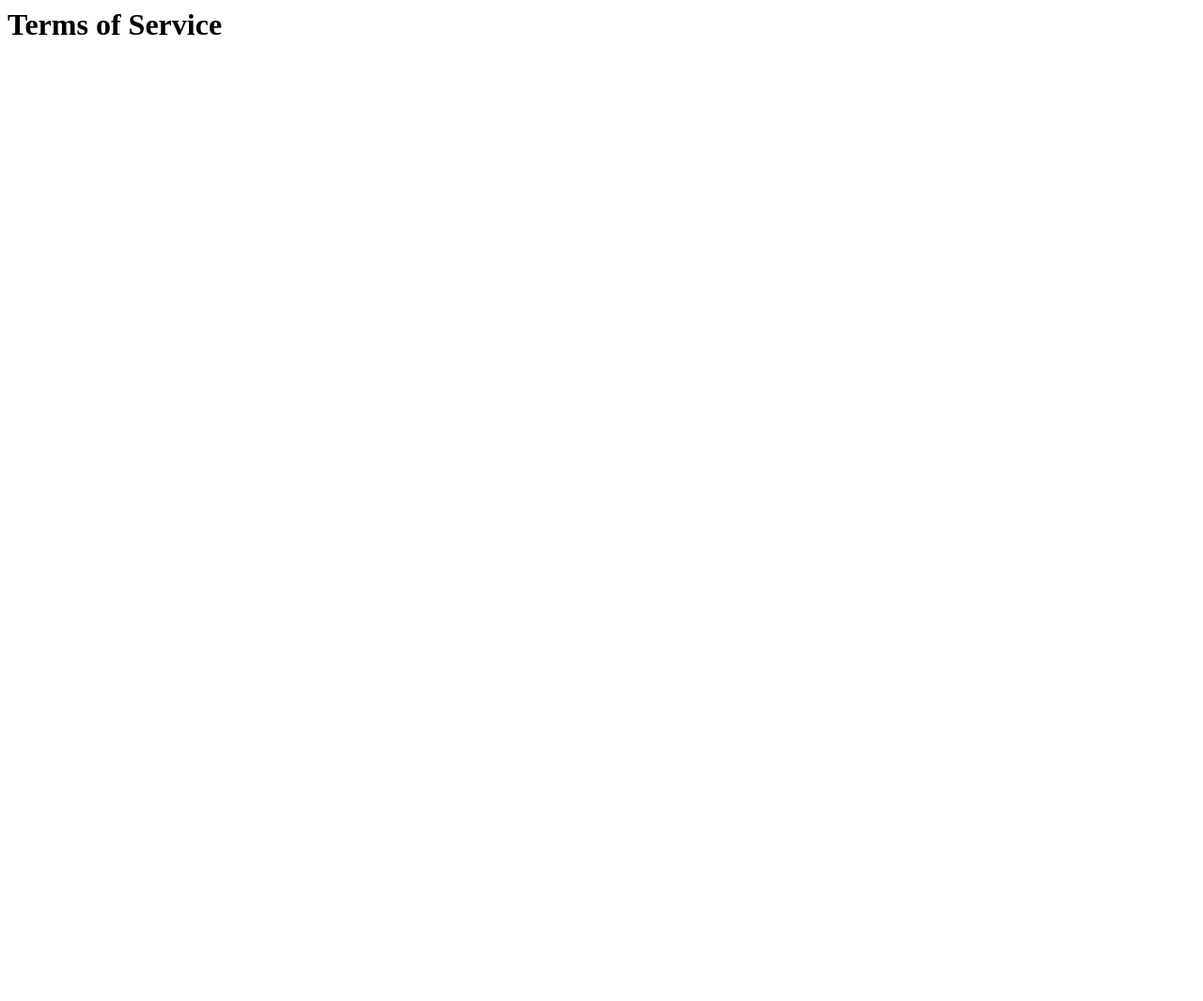
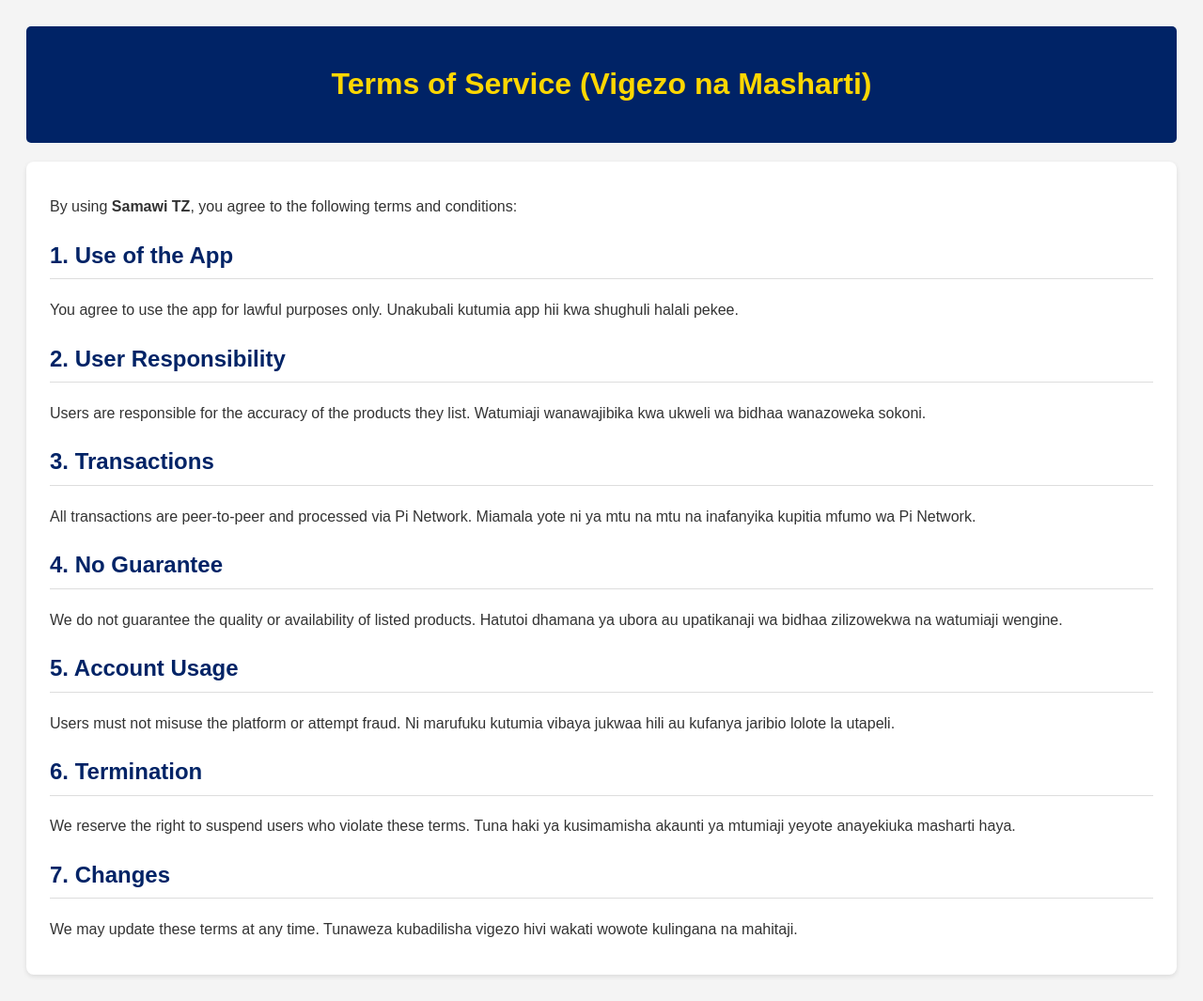
Before and after one commit to kipara2/samawi-TZ, a plain HTML site: page terms.html in a window 1280 px wide. Shown: the whole page at 94% size. Before the commit the page ends 800 px from the top, so only its background shows below. Drawn offline with Linux system fonts and the light colour scheme.

Commit message:
Update terms.html

```diff
--- a/terms.html
+++ b/terms.html
@@ -1 +1,47 @@
-<h1>Terms of Service</h1><p>
+<!DOCTYPE html>
+<html lang="sw">
+<head>
+    <meta charset="UTF-8">
+    <meta name="viewport" content="width=device-width, initial-scale=1.0">
+    <title>Terms of Service - Samawi TZ</title>
+    <style>
+        body { font-family: Arial, sans-serif; line-height: 1.6; padding: 20px; color: #333; background-color: #f4f4f4; }
+        .header { background: #002366; color: gold; padding: 15px; text-align: center; border-radius: 5px; margin-bottom: 20px; }
+        h2 { color: #002366; border-bottom: 1px solid #ddd; padding-bottom: 5px; margin-top: 20px; }
+        .content { background: white; padding: 25px; border-radius: 8px; box-shadow: 0 2px 5px rgba(0,0,0,0.1); }
+        p { margin: 10px 0; }
+    </style>
+</head>
+<body>
+
+<div class="header">
+    <h1>Terms of Service (Vigezo na Masharti)</h1>
+</div>
+
+<div class="content">
+    <p>By using <strong>Samawi TZ</strong>, you agree to the following terms and conditions:</p>
+
+    <h2>1. Use of the App</h2>
+    <p>You agree to use the app for lawful purposes only. Unakubali kutumia app hii kwa shughuli halali pekee.</p>
+
+    <h2>2. User Responsibility</h2>
+    <p>Users are responsible for the accuracy of the products they list. Watumiaji wanawajibika kwa ukweli wa bidhaa wanazoweka sokoni.</p>
+
+    <h2>3. Transactions</h2>
+    <p>All transactions are peer-to-peer and processed via Pi Network. Miamala yote ni ya mtu na mtu na inafanyika kupitia mfumo wa Pi Network.</p>
+
+    <h2>4. No Guarantee</h2>
+    <p>We do not guarantee the quality or availability of listed products. Hatutoi dhamana ya ubora au upatikanaji wa bidhaa zilizowekwa na watumiaji wengine.</p>
+
+    <h2>5. Account Usage</h2>
+    <p>Users must not misuse the platform or attempt fraud. Ni marufuku kutumia vibaya jukwaa hili au kufanya jaribio lolote la utapeli.</p>
+
+    <h2>6. Termination</h2>
+    <p>We reserve the right to suspend users who violate these terms. Tuna haki ya kusimamisha akaunti ya mtumiaji yeyote anayekiuka masharti haya.</p>
+
+    <h2>7. Changes</h2>
+    <p>We may update these terms at any time. Tunaweza kubadilisha vigezo hivi wakati wowote kulingana na mahitaji.</p>
+</div>
+
+</body>
+</html>
```
